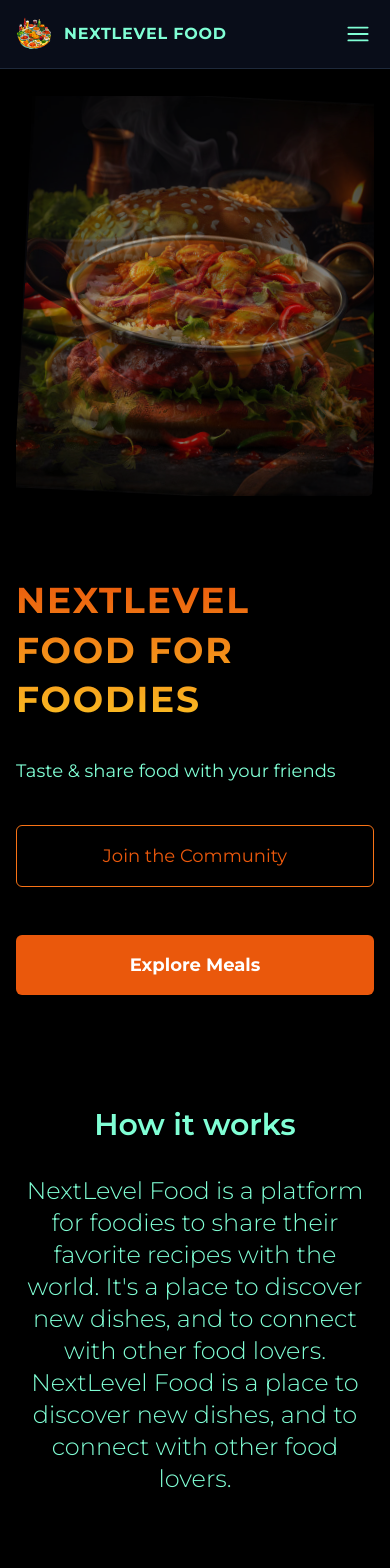
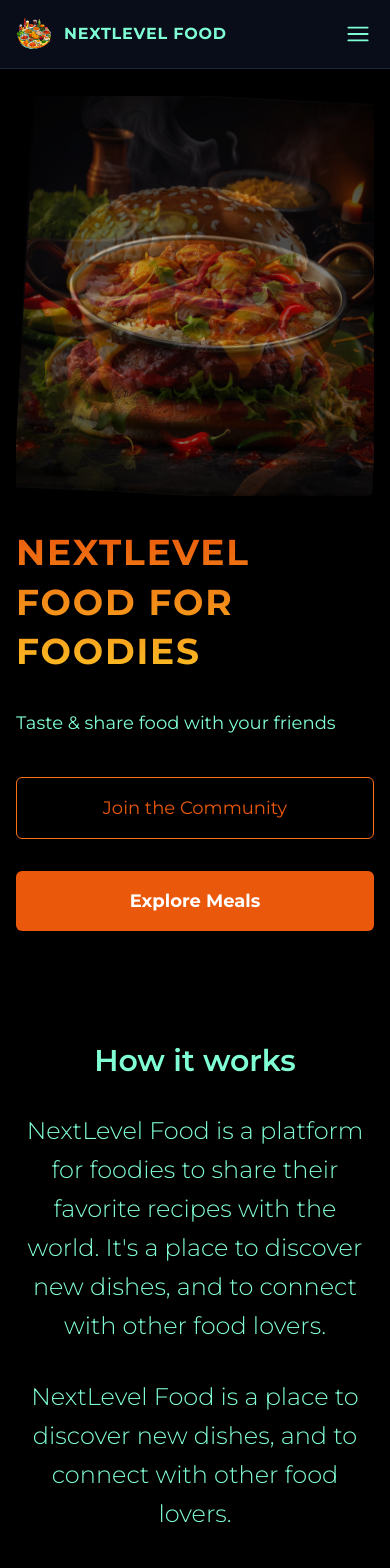
Before and after one commit to wjaqbo/share-menu, a Next.js app: page / in a window 390 px wide. Shown: the top 1568 px of the page. Built offline with nearby package versions, Linux system fonts and the light colour scheme.

Commit message:
Hamburger animation fix, rwd improvements

```diff
--- a/src/app/page.tsx
+++ b/src/app/page.tsx
@@ -9,14 +9,14 @@ export default function HomePage() {
         <div className="h-[25rem] md:w-[40rem]">
           <ImageSlideshow />
         </div>
-        <div className="mt-20 md:ml-auto md:mt-0 md:max-w-[31rem]">
+        <div className="mt-8 md:ml-auto md:mt-0 md:max-w-[31rem]">
           <div className="flex flex-col gap-8">
             <h1 className="inline-block bg-gradient-to-t from-amber-400 to-orange-600 bg-clip-text text-4xl font-bold uppercase leading-snug tracking-wider text-transparent md:text-5xl">
               NextLevel Food for Foodies
             </h1>
             <p className="text-lg">Taste & share food with your friends</p>
           </div>
-          <div className="mt-10 flex flex-col items-center gap-12 text-center md:flex-row">
+          <div className="mt-10 flex flex-col items-center gap-8 text-center md:flex-row md:gap-12">
             <Link
               href="/community"
               className="w-full rounded-md border border-orange-500 px-4 py-4 text-lg text-orange-600 md:w-auto md:py-2"
@@ -33,9 +33,9 @@ export default function HomePage() {
         </div>
       </header>
 
-      <section className="mx-auto my-8 flex flex-col text-center text-2xl font-light">
+      <section className="mx-auto my-8 flex flex-col text-center text-2xl font-light leading-relaxed">
         <h2 className="my-8 text-3xl font-semibold">How it works</h2>
-        <p className="">
+        <p className="mb-8">
           NextLevel Food is a platform for foodies to share their favorite
           recipes with the world. It&apos;s a place to discover new dishes, and
           to connect with other food lovers.
@@ -46,7 +46,7 @@ export default function HomePage() {
         </p>
       </section>
 
-      <section className="mx-auto my-24 flex flex-col gap-4 rounded-3xl border border-slate-800 bg-slate-900 px-8 pb-16 text-lg font-light  leading-relaxed text-white">
+      <section className="mx-auto my-24 flex flex-col gap-4 rounded-3xl border border-slate-800 bg-slate-900 px-8 pb-16 text-lg font-light  leading-loose text-white">
         <h2 className="my-8 text-center text-3xl font-semibold">
           Why NextLevel Food?
         </h2>
@@ -62,7 +62,7 @@ export default function HomePage() {
               with other food lovers.
             </p>
           </div>
-          <div>
+          <div className="mt-8 md:mt-0">
             <p>
               NextLevel Food is a platform for foodies to share their favorite
               recipes with the world. It&apos;s a place to discover new dishes,
--- a/src/components/app-header/hamburger.tsx
+++ b/src/components/app-header/hamburger.tsx
@@ -4,24 +4,15 @@ import { useNavContext } from "@/providers/nav-context-provider";
 export default function Hamburger() {
   const { isOpen, setIsOpen } = useNavContext();
 
+  function handleClick() {
+    setIsOpen(!isOpen);
+  }
+
   return (
     <button
       className="fixed right-4 top-[18px] flex items-center justify-center md:hidden"
-      onClick={() => setIsOpen(!isOpen)}
+      onClick={handleClick}
     >
-      {/* <svg
-        viewBox="0 0 24 24"
-        stroke="currentColor"
-        className="h-8 w-8"
-        version="1.1"
-        xmlns="http://www.w3.org/2000/svg"
-      >
-        <g>
-          <rect height="0.5" width="16" x="1" y="10" />
-
-          <rect height="0.5" width="16" x="1" y="5" />
-        </g>
-      </svg> */}
       <svg
         className="h-8 w-8"
         xmlns="http://www.w3.org/2000/svg"
--- a/src/components/app-header/nav-link.tsx
+++ b/src/components/app-header/nav-link.tsx
@@ -13,11 +13,19 @@ export default function NavLink({
   children: React.ReactNode;
 }) {
   const path = usePathname();
-  const { setIsOpen } = useNavContext();
+  const { isOpen, setIsOpen } = useNavContext();
+
+  function handleClick() {
+    setIsOpen(!isOpen);
+    const closingHamburgerAnimation = document.getElementById(
+      "reverse",
+    ) as unknown as SVGAnimateElement;
+    closingHamburgerAnimation.beginElement();
+  }
 
   return (
     <Link
-      onClick={() => setIsOpen(false)}
+      onClick={handleClick}
       href={href}
       className={`hover:text-amber-400 ${
         path.startsWith(href) ? "text-amber-400" : ""
```
